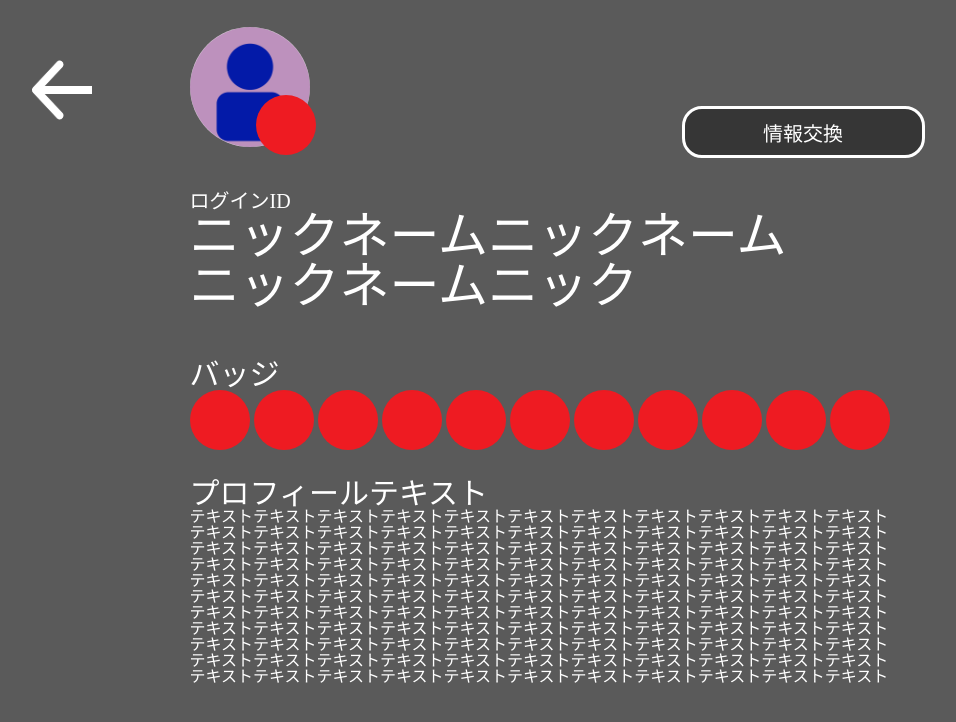
After one commit to felixxsv/disconnect, a PHP site: page /html/partnarProfile.html in a window 1280 px wide. The commit adds this page. Shown: the top 722 px of the page, without its empty margins (128-1084 px from the left). Run offline with PHP 8.4, Linux system fonts and the light colour scheme.

Commit message:
ver 2.1.1 createPartnarProfile

```diff
--- a/site/css/profile.css
+++ b/site/css/profile.css
@@ -49,7 +49,7 @@ div{
     width: 237px;
     height: 31px;
     font-size: 20px;
-    padding-top: 10px;
+    padding-top: 15px;
     background-color: #363636;
     text-align: center;
     border-radius: 20px ;
--- /dev/null
+++ b/site/html/partnarProfile.html
@@ -0,0 +1,72 @@
+<!DOCTYPE html>
+<html lang="ja">
+<head>
+    <meta charset="UTF-8">
+    <meta name="viewport" content="width=device-width, initial-scale=1.0">
+    <title>MyProfile</title>
+    <link rel="stylesheet" href="/site/css/reset.css">
+    <link rel="stylesheet" href="/site/css/profile.css">
+</head>
+<body style="background-color: rgb(90, 90, 90);">
+    <main id="profileContent">
+        <div>
+            <div id="arrow">
+                <img src="/site/image/戻りボタン.png" alt="矢印"> <!-- pageBackImage -->
+            </div>
+        </div>
+        <div>
+            <div id="header">  <!-- header -->
+                <div id="hleft"> <!-- left -->
+                    <div id="iconBadge">
+                        <img src="/site/image/sample_Icon.png" alt="アイコン" id="icon"> <!-- UserIconImage -->
+                        <div>
+                            <img src="/site/image/test.jpg" alt="バッジ" id="icon-Badge"> <!-- UserBadgeImage -->
+                        </div>
+                    </div>
+                </div>
+                <div id="hright"> <!-- right -->
+                    <div>
+                        <p>情報交換</p>
+                    </div>
+                </div>
+            </div>
+            <div id="name">   <!-- ID&name -->
+                <div>
+                    <p>ログインID</p>
+                </div>
+                <div>
+                    <h3>ニックネームニックネームニックネームニック</h3> <!-- 名前振り分け user.nickname -->
+                </div>
+            </div>
+            <div id="badge"> <!-- Badge -->
+                <div>
+                    <h4>バッジ</h4>
+                </div>
+                <!-- forで繰り返す -->
+                <div>
+                    <img src="/site/image/test.jpg" alt="バッジ">  <!-- BadgeImg*10 -->
+                    <img src="/site/image/test.jpg" alt="バッジ">
+                    <img src="/site/image/test.jpg" alt="バッジ">
+                    <img src="/site/image/test.jpg" alt="バッジ">
+                    <img src="/site/image/test.jpg" alt="バッジ">
+                    <img src="/site/image/test.jpg" alt="バッジ">
+                    <img src="/site/image/test.jpg" alt="バッジ">
+                    <img src="/site/image/test.jpg" alt="バッジ">
+                    <img src="/site/image/test.jpg" alt="バッジ">
+                    <img src="/site/image/test.jpg" alt="バッジ">
+                    <img src="/site/image/test.jpg" alt="バッジ">
+                </div>
+                <!-- /for -->
+            </div>
+            <div id="text"> <!-- text -->
+                <div>
+                    <h4>プロフィールテキスト</h4>
+                </div>
+                <div id="textProfile">
+                    <p>テキストテキストテキストテキストテキストテキストテキストテキストテキストテキストテキストテキストテキストテキストテキストテキストテキストテキストテキストテキストテキストテキストテキストテキストテキストテキストテキストテキストテキストテキストテキストテキストテキストテキストテキストテキストテキストテキストテキストテキストテキストテキストテキストテキストテキストテキストテキストテキストテキストテキストテキストテキストテキストテキストテキストテキストテキストテキストテキストテキストテキストテキストテキストテキストテキストテキストテキストテキストテキストテキストテキストテキストテキストテキストテキストテキストテキストテキストテキストテキストテキストテキストテキストテキストテキストテキストテキストテキストテキストテキストテキストテキストテキストテキストテキストテキストテキストテキストテキストテキストテキストテキストテキストテキストテキストテキストテキストテキストテキストテキストテキストテキストテキストテキストテキストテキストテキストテキストテキストテキストテキスト</p> <!-- 自己紹介文 user.description -->
+                </div>
+            </div>
+        </div>
+    </main>
+</body>
+</html>
```
